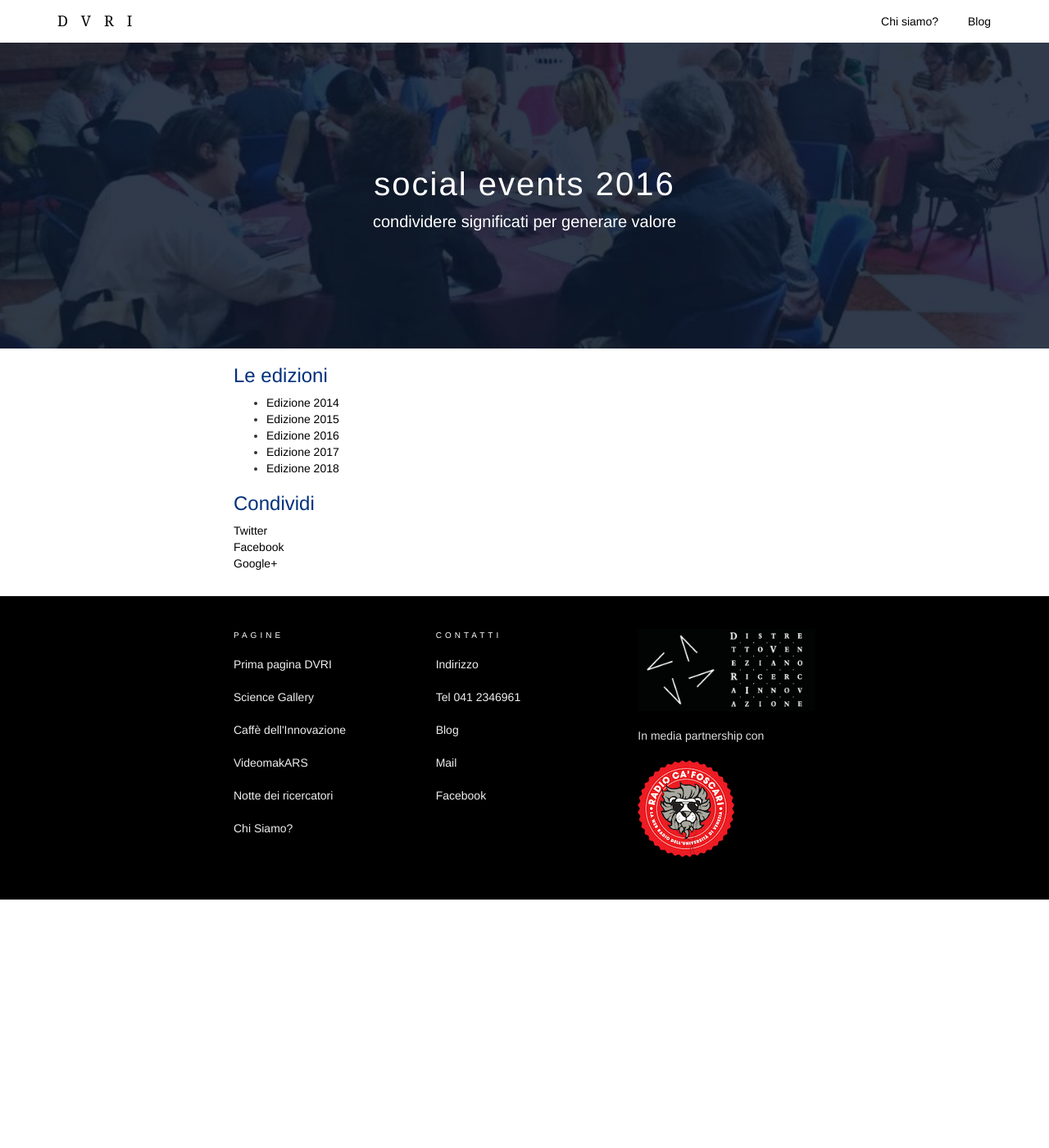
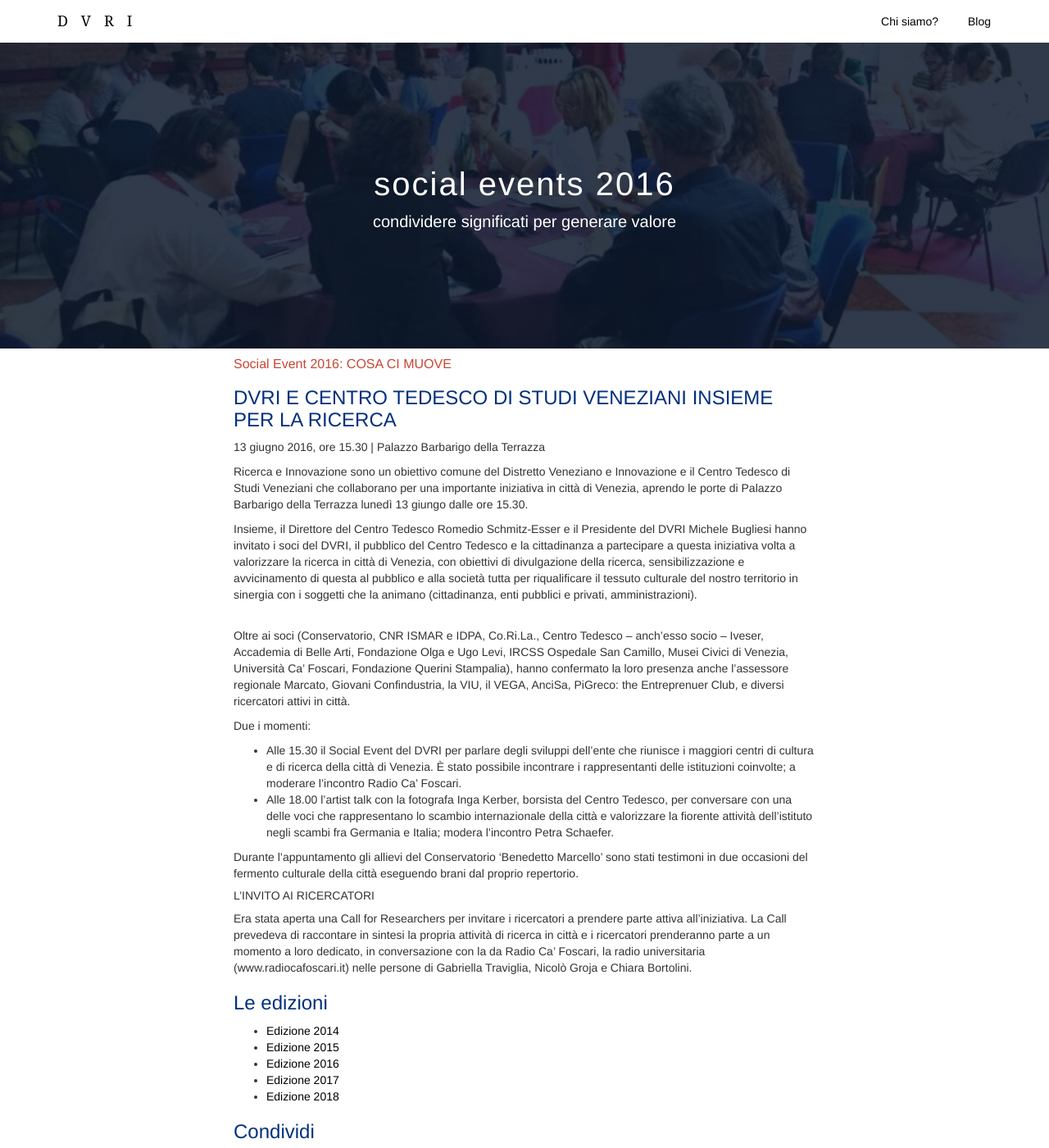
Before and after one commit to simonini/dvri-j-theme, a Jekyll site: the page built from progetti/social-events-2016.html, in a window 1280 px wide and 1400 px high. Shown: the whole window at 82% size. Built offline with Jekyll 4.4.1, drawn with Linux system fonts in a browser that asks for light colours.

Commit message:
Completato Social Event 2016

```diff
--- a/progetti/social-events-2016.html
+++ b/progetti/social-events-2016.html
@@ -7,5 +7,24 @@ toc: false
 gallery_scope: social_2016
 ---
 
+<h5 style="font-size: 16px; color: #c94533"> Social Event 2016: COSA CI MUOVE</h5>
+<h3> DVRI E CENTRO TEDESCO DI STUDI VENEZIANI INSIEME PER LA RICERCA </h3>
+<p> 13 giugno 2016, ore 15.30 | Palazzo Barbarigo della Terrazza </p>
+
+<p> Ricerca e Innovazione sono un obiettivo comune del Distretto Veneziano e Innovazione e il Centro Tedesco di Studi Veneziani che collaborano per una importante iniziativa in città di Venezia, aprendo le porte di Palazzo Barbarigo della Terrazza lunedì 13 giungo dalle ore 15.30. </p>
+<p>Insieme, il Direttore del Centro Tedesco Romedio Schmitz-Esser e il Presidente del DVRI Michele Bugliesi hanno invitato i soci del DVRI, il pubblico del Centro Tedesco e la cittadinanza a partecipare a questa iniziativa volta a valorizzare la ricerca in città di Venezia, con obiettivi di divulgazione della ricerca, sensibilizzazione e avvicinamento di questa al pubblico e alla società tutta per riqualificare il tessuto culturale del nostro territorio in sinergia con i soggetti che la animano (cittadinanza, enti pubblici e privati, amministrazioni).</p>
 {% include gallery_social.html %}
+<br>
+<p>Oltre ai soci (Conservatorio, CNR ISMAR e IDPA, Co.Ri.La., Centro Tedesco – anch’esso socio – Iveser, Accademia di Belle Arti, Fondazione Olga e Ugo Levi, IRCSS Ospedale San Camillo, Musei Civici di Venezia, Università Ca’ Foscari, Fondazione Querini Stampalia), hanno confermato la loro presenza anche l’assessore regionale Marcato, Giovani Confindustria, la VIU, il VEGA, AnciSa, PiGreco: the Entreprenuer Club, e diversi ricercatori attivi in città. </p>
+<p>Due i momenti: <p>
+<ul>
+  <li>Alle 15.30 il Social Event del DVRI per parlare degli sviluppi dell’ente che riunisce i maggiori centri di cultura e di ricerca della città di Venezia. È stato possibile incontrare i rappresentanti delle istituzioni coinvolte; a moderare l’incontro Radio Ca’ Foscari.</li>
+  <li>Alle 18.00 l’artist talk con la fotografa Inga Kerber, borsista del Centro Tedesco, per conversare con una delle voci che rappresentano lo scambio internazionale della città e valorizzare la fiorente attività dell’istituto negli scambi fra Germania e Italia; modera l’incontro Petra Schaefer.</li>
+</ul>
+
+<p>Durante l’appuntamento gli allievi del Conservatorio ‘Benedetto Marcello’ sono stati testimoni in due occasioni del fermento culturale della città eseguendo brani dal proprio repertorio.</p>
+
+<h5> L’INVITO AI RICERCATORI </h5>
+<p>Era stata aperta una Call for Researchers per invitare i ricercatori a prendere parte attiva all’iniziativa. La Call prevedeva di raccontare in sintesi la propria attività di ricerca in città e i ricercatori prenderanno parte a un momento a loro dedicato, in conversazione con la da Radio Ca’ Foscari, la radio universitaria (www.radiocafoscari.it) nelle persone di Gabriella Traviglia, Nicolò Groja e Chiara Bortolini.</p>
+
 {% include social_events.html %}
```
